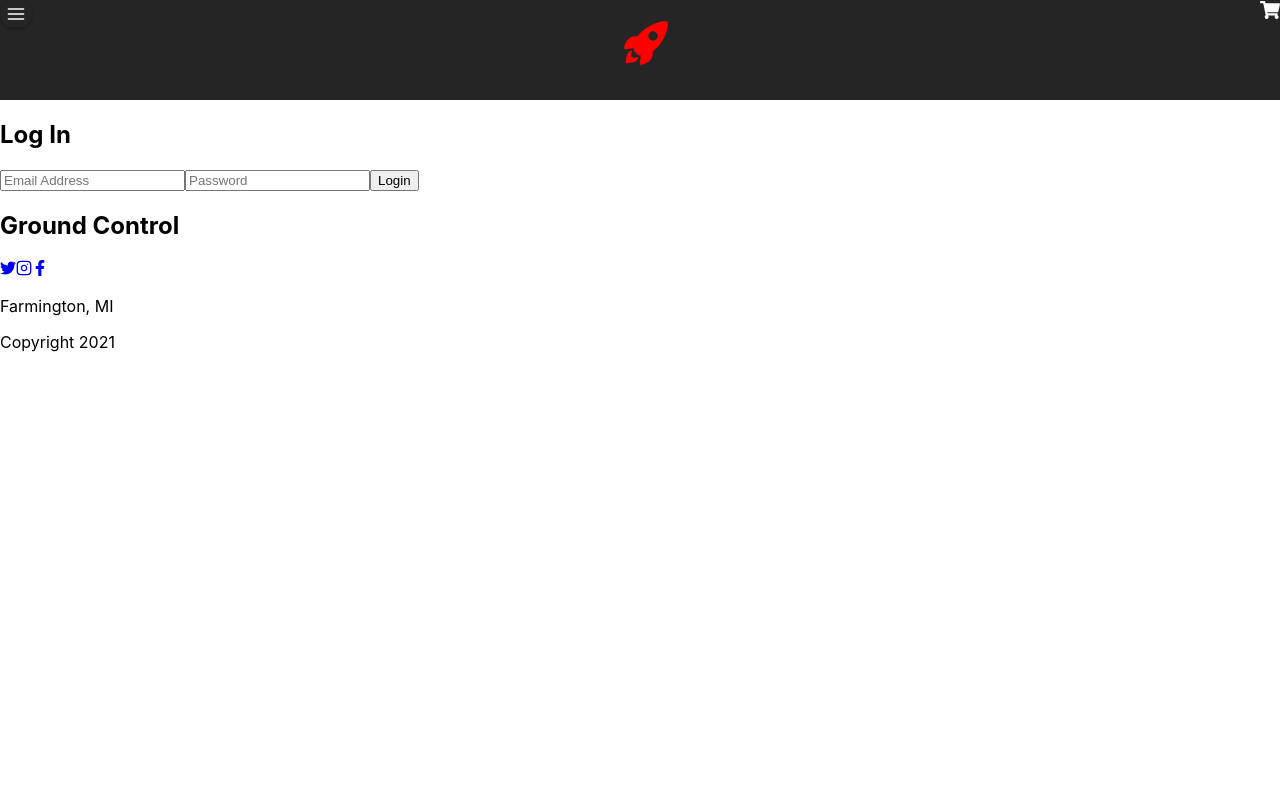
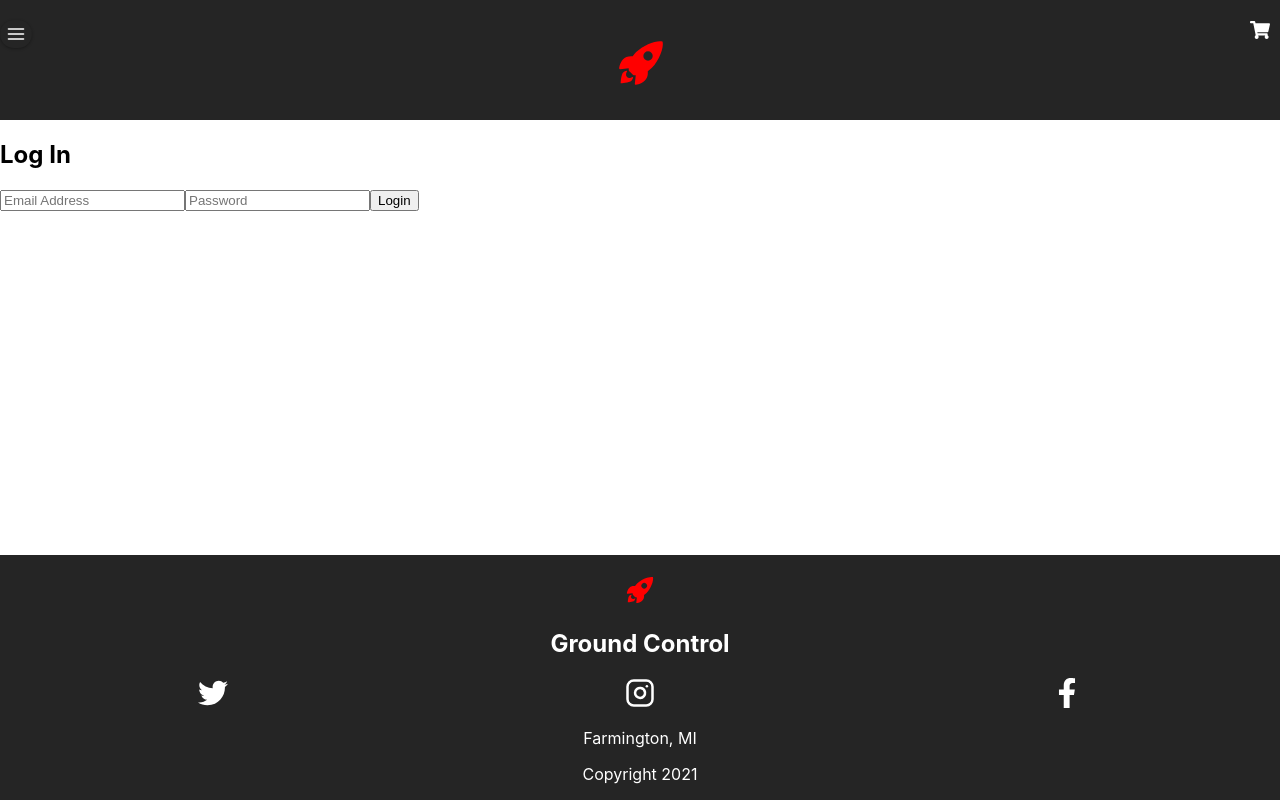
Before and after one commit to monicamclaughlan/Ground_Control, a React (Create React App) app: page /login in a window 1280 px wide. Built offline with nearby package versions, Linux system fonts and the light colour scheme.

Commit message:
added footer styling and link to home when click rocket icon

```diff
--- a/src/App.css
+++ b/src/App.css
@@ -6,6 +6,7 @@
   /* align-items: center; */
   background-color: #252525;
   height: 100px;
+  padding-top: 20px;
 }
 
 .rocket{
@@ -16,6 +17,7 @@
 
 .cart a{
   color: #ffffff;
+  padding-right: 10px;
 }
 
 /* Menu */
@@ -30,7 +32,7 @@
   border-radius: 8px;
   position: absolute;
   top: 60px;
-  left: 0;
+  left: 10px;
   width: 300px;
   box-shadow: 0 1px 8px rgba(0, 0, 0, 0.3);
   opacity: 0;
@@ -43,6 +45,7 @@
   opacity: 1;
   visibility: visible;
   transform: translateY(0);
+  z-index: 1;
 }
 
 .menu ul {
@@ -77,3 +80,24 @@
 .menu-trigger:hover {
   box-shadow: 0 1px 8px rgba(0, 0, 0, 0.3);
 }
+
+/* Footer */
+footer{
+  text-align: center;
+  background-color: #252525;
+  color: #ffffff;
+  position: fixed;
+  left: 0;
+  bottom: 0;
+  width: 100%;
+  padding-top: 20px;
+}
+
+.footer-icons{
+  display: flex;
+  justify-content: space-around;
+}
+
+.footer-icons a{
+  color: #ffffff;
+}
--- a/src/components/Footer.js
+++ b/src/components/Footer.js
@@ -1,17 +1,22 @@
 import React from 'react'
+import {Link} from 'react-router-dom'
 import {FaFacebookF, FaTwitter} from 'react-icons/fa'
 import {FiInstagram} from 'react-icons/fi'
+import {IoRocketSharp} from 'react-icons/io5'
 
 const Footer = () => {
     return (
-        <div>
+        <footer>
+            <Link to='/'><IoRocketSharp size={30} color="#FF0000"/></Link>
             <h2>Ground Control</h2>
-            <a href="https://www.twitter.com" target="_blank" rel="noreferrer"><FaTwitter/></a>
-            <a href="https://www.instgram.com" target="_blank" rel="noreferrer"><FiInstagram/></a>
-            <a href="https://www.facebook.com" target="_blank" rel="noreferrer"><FaFacebookF/></a>
+            <div className="footer-icons">
+                <a href="https://www.twitter.com" target="_blank" rel="noreferrer"><FaTwitter size={30}/></a>
+                <a href="https://www.instgram.com" target="_blank" rel="noreferrer"><FiInstagram size={30}/></a>
+                <a href="https://www.facebook.com" target="_blank" rel="noreferrer"><FaFacebookF size={30}/></a>
+            </div>
             <p>Farmington, MI</p>
             <p>Copyright 2021</p>
-        </div>
+        </footer>
     )
 }
 
--- a/src/components/Navbar.js
+++ b/src/components/Navbar.js
@@ -12,7 +12,7 @@ const Navbar = () => {
                 <Dropdown/>
             </div>
             <div className="rocket">
-                <IoRocketSharp size={50}/>
+                <Link to='/'><IoRocketSharp size={50} color="FF0000"/></Link>
             </div>
             <div className="cart">
                 <Link to='/cart'><FaShoppingCart size={20}/></Link>
```
